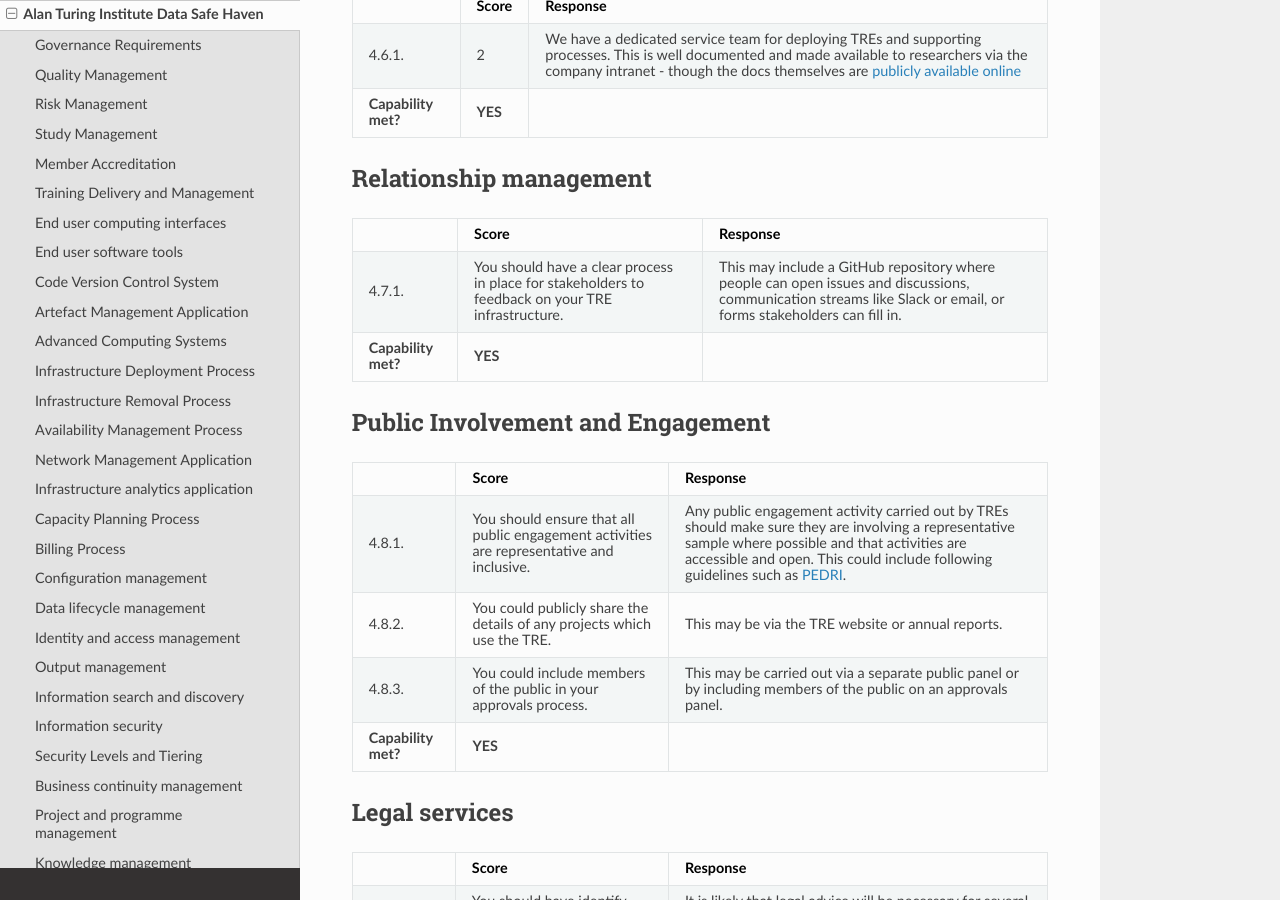
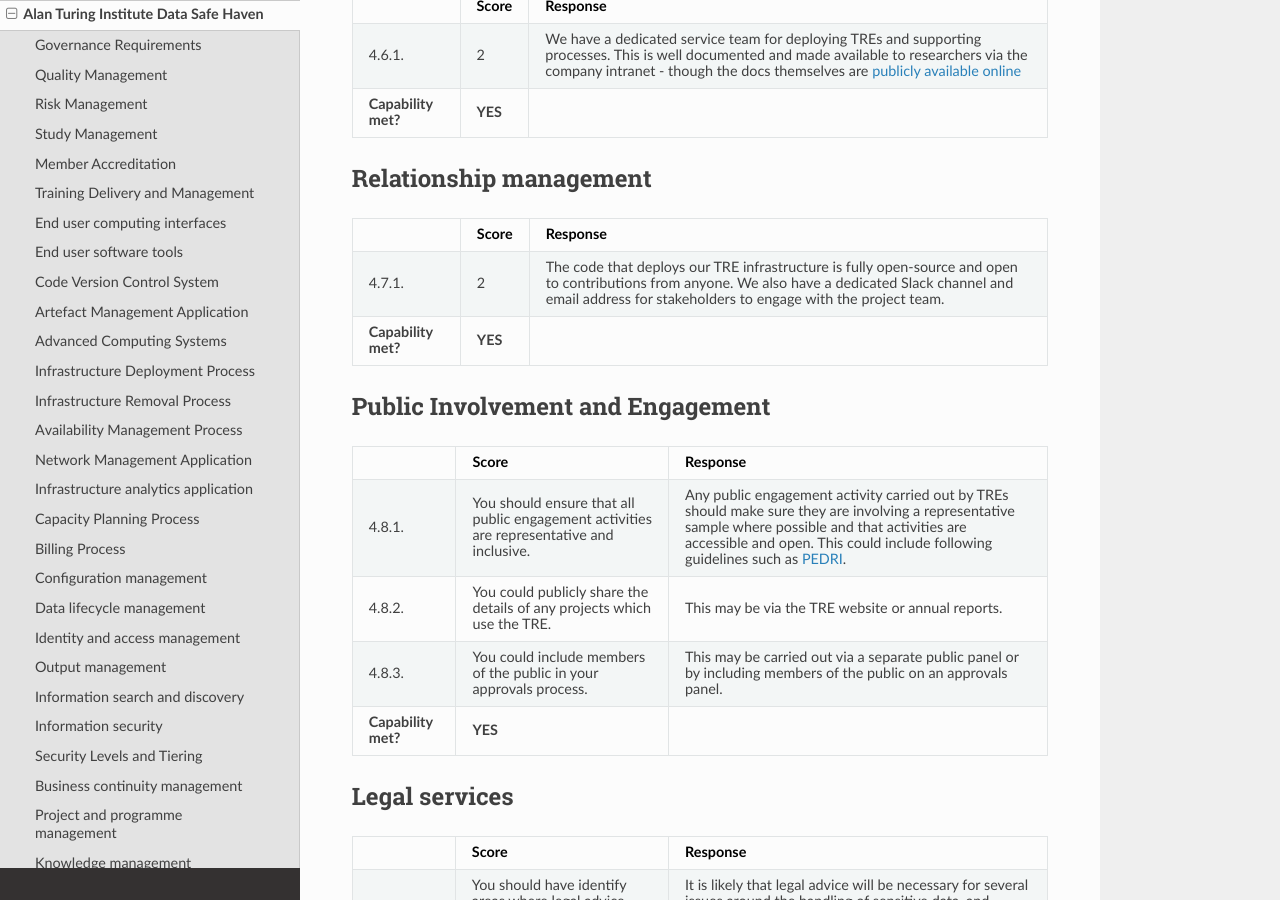
Before and after one commit to sa-tre/satre-specification, a Sphinx documentation site: the page built from docs/source/evaluations/alan_turing_institute.md, in a window 1280 px wide and 900 px high, scrolled down 22092 px. Built offline with Sphinx 7.4.7 and the Read the Docs theme 2.0.0, drawn with Linux system fonts in a browser that asks for light colours.

Commit message:
:sparkles: Add relationship management
Co-authored-by: Ed Chalstrey <edwardchalstrey@gmail.com>
Co-authored-by: Matt Craddock <mcraddock@turing.ac.uk>
Co-authored-by: Jim Madge <jmadge@turing.ac.uk>
Co-authored-by: Hari Sood <hsood@turing.ac.uk>

```diff
--- a/docs/source/evaluations/alan_turing_institute.md
+++ b/docs/source/evaluations/alan_turing_institute.md
@@ -1161,8 +1161,9 @@
   - Score
   - Response
 * - 4.7.1.
-  - You should have a clear process in place for stakeholders to feedback on your TRE infrastructure.
-  - This may include a GitHub repository where people can open issues and discussions, communication streams like Slack or email, or forms stakeholders can fill in.
+  - 2
+  - The code that deploys our TRE infrastructure is fully open-source and open to contributions from anyone.
+    We also have a dedicated Slack channel and email address for stakeholders to engage with the project team.
 * - **Capability met?**
   - **YES**
   -
```
